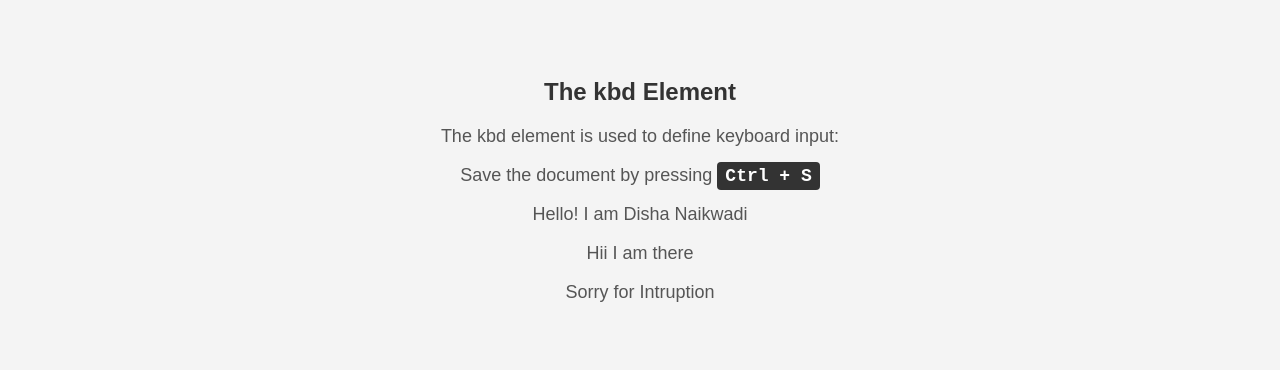
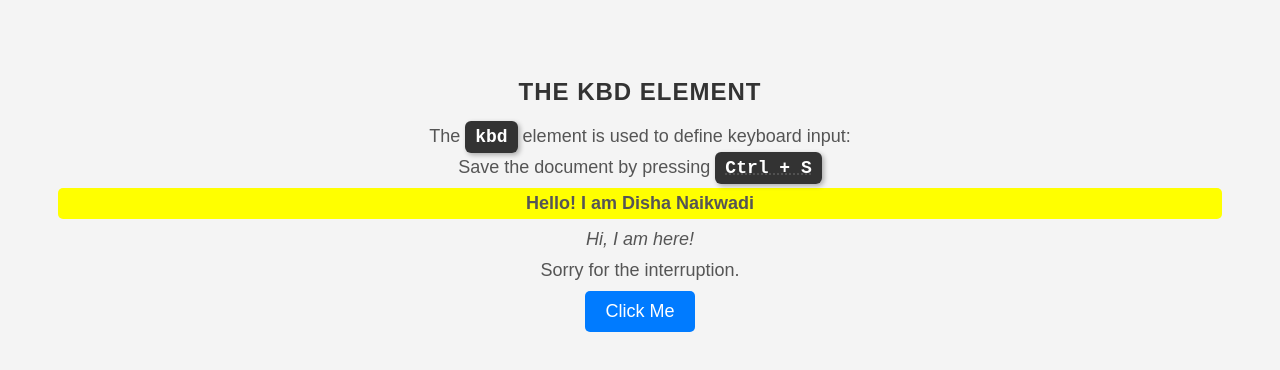
Before and after one commit to dishanaikwadi/SshRemoteRepo, a plain HTML site: page eclipse-workspace/E-commerce-Backend-main/src/index.html in a window 1280 px wide. Drawn offline with Linux system fonts and the light colour scheme.

Commit message:
alert box added in the index.html file

```diff
--- a/eclipse-workspace/E-commerce-Backend-main/src/index.html
+++ b/eclipse-workspace/E-commerce-Backend-main/src/index.html
@@ -1,6 +1,11 @@
 <!DOCTYPE html>
-<html>
+<html lang="en">
 <head>
+    <meta charset="UTF-8">
+    <meta name="viewport" content="width=device-width, initial-scale=1.0">
+    <meta name="description" content="A simple webpage demonstrating the use of the kbd element for keyboard input.">
+    <meta name="author" content="Disha Naikwadi">
+    <title>Keyboard Input Example</title>
     <style>
         body {
             font-family: Arial, sans-serif;
@@ -11,35 +16,63 @@
 
         h2 {
             color: #333;
+            text-transform: uppercase;
+            letter-spacing: 1px;
         }
 
         p {
             font-size: 18px;
             color: #555;
+            margin: 10px 0;
         }
 
         kbd {
             background-color: #333;
             color: #fff;
-            padding: 4px 8px;
-            border-radius: 4px;
+            padding: 6px 10px;
+            border-radius: 6px;
             font-weight: bold;
             font-family: monospace;
+            box-shadow: 2px 2px 5px rgba(0, 0, 0, 0.3);
+        }
+
+        button {
+            background-color: #007bff;
+            color: white;
+            border: none;
+            padding: 10px 20px;
+            font-size: 18px;
+            border-radius: 5px;
+            cursor: pointer;
+            transition: background-color 0.3s ease-in-out, transform 0.2s;
+        }
+
+        button:hover {
+            background-color: #0056b3;
+            transform: scale(1.05);
+        }
+
+        .highlight {
+            background-color: yellow;
+            font-weight: bold;
+            padding: 5px;
+            border-radius: 5px;
         }
     </style>
 </head>
 <body>
 
-<h2>The kbd Element</h2>
+<h2 title="HTML Keyboard Element">The kbd Element</h2>
 
-<p>The kbd element is used to define keyboard input:</p>
+<p>The <kbd title="Keyboard Input">kbd</kbd> element is used to define keyboard input:</p>
 
-<p>Save the document by pressing <kbd>Ctrl + S</kbd></p>
+<p>Save the document by pressing <abbr title="Control plus S"> <kbd>Ctrl + S</kbd> </abbr></p>
 
-<p>Hello! I am Disha Naikwadi</p>
-<p>Hii I am there</p>
+<p class="highlight">Hello! I am <strong>Disha Naikwadi</strong></p>
+<p><em>Hi, I am here!</em></p>
+<p>Sorry for the interruption.</p>
 
-    <p>Sorry for Intruption</p>
+<button onclick="alert('Hello, Disha!')">Click Me</button>
 
 </body>
 </html>
```
